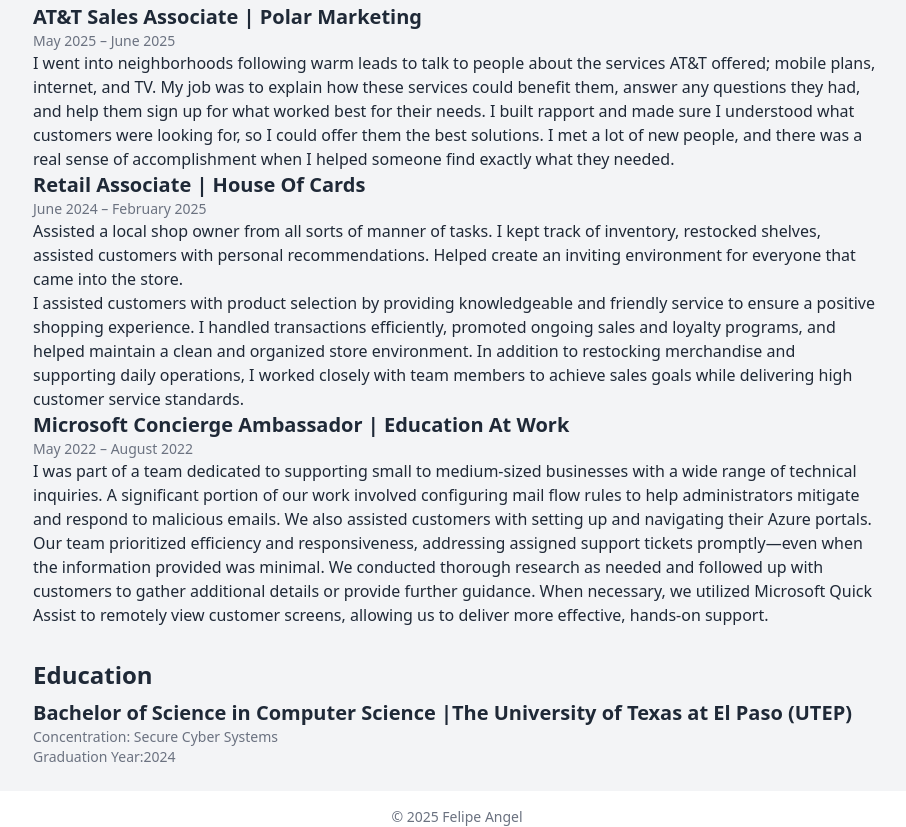
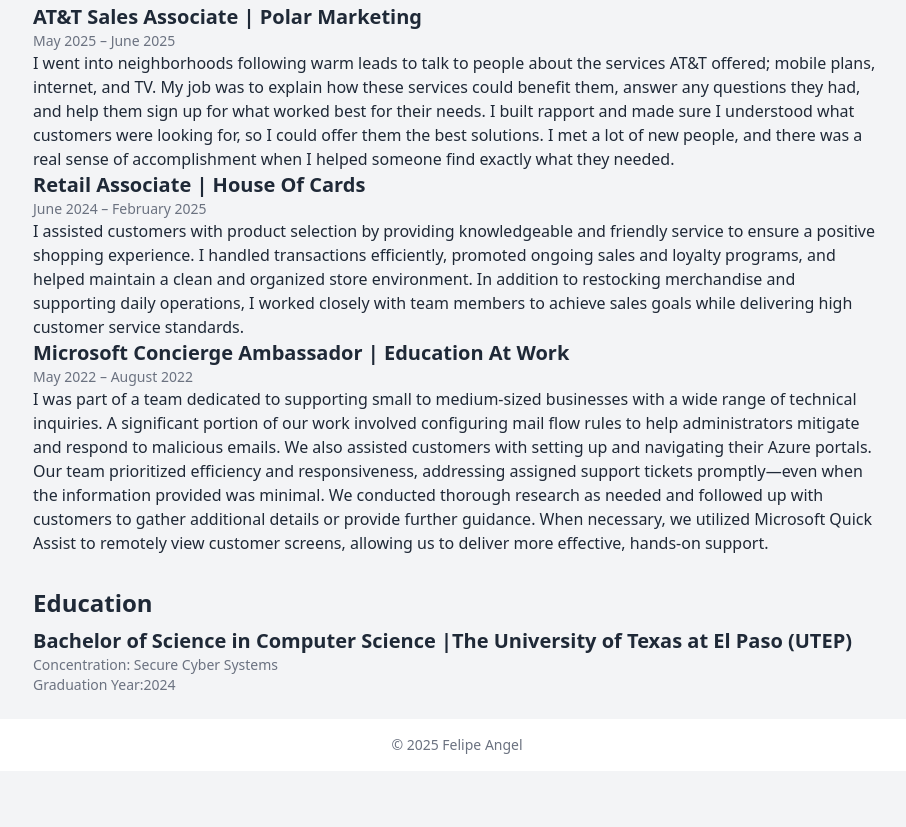
Before and after one commit to Fangel03/mywebsite, a plain HTML site: page index.html in a window 1280 px wide. Shown: the part 637-1464 px from the top of the page, without its empty margins (183-1089 px from the left). After the commit the page ends 1408 px from the top, so only its background shows below. Drawn offline with nearby package versions, Linux system fonts and the light colour scheme.

Commit message:
Update index.html

```diff
--- a/index.html
+++ b/index.html
@@ -79,10 +79,6 @@
 
 	<h3 class="text-xl font-bold">Retail Associate | House Of Cards</h3>
         <p class="text-sm text-gray-500">June 2024 – February 2025</p>
-        <p>Assisted a local shop owner from all sorts of manner of tasks. I kept track of inventory, restocked shelves, assisted customers with personal recommendations.
-	Helped create an inviting environment for everyone that came into the store.</p>
-
-	<div>
 	<p>I assisted customers with product selection by providing knowledgeable and friendly service to ensure a positive shopping experience.
 	I handled transactions efficiently, promoted ongoing sales and loyalty programs, and helped maintain a clean and organized store environment.
 	In addition to restocking merchandise and supporting daily operations, I worked closely with team members to achieve sales goals while delivering high customer service standards.
```
